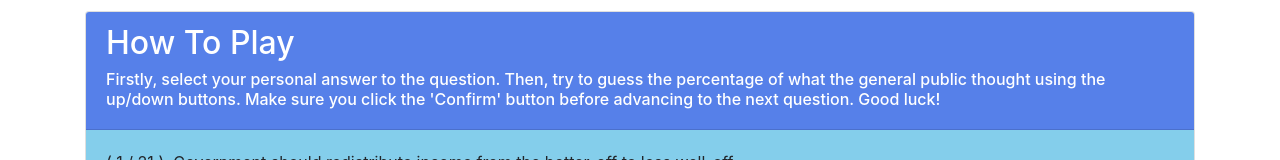
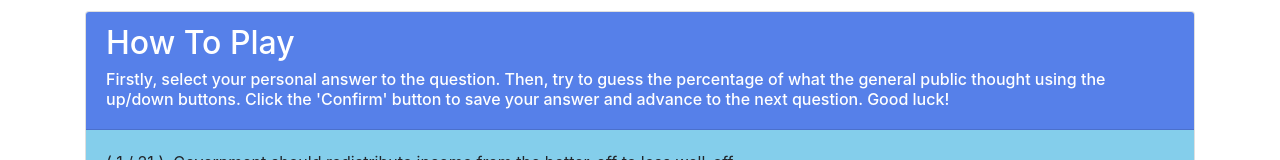
Before and after one commit to regankj/quiz-for-dissertation, a website built with webpack: page demo/quiz.html in a window 1280 px wide. Shown: the part 149-309 px from the top of the page. Built offline with nearby package versions, Linux system fonts and the light colour scheme; some packages are replaced by stand-ins of ours; files whose address does not match are found by name.

Commit message:
headings

```diff
--- a/demo/quiz.html
+++ b/demo/quiz.html
@@ -18,8 +18,8 @@
         <div id="top" class="card-header">
           <h2>How To Play</h2>
           <h6>Firstly, select your personal answer to the question. Then, try to guess the percentage of
-          what the general public thought using the up/down buttons. Make sure you click the 'Confirm'
-         button before advancing to the next question. Good luck!</h6>
+          what the general public thought using the up/down buttons. Click the 'Confirm' button to save
+          your answer and advance to the next question. Good luck!</h6>
         </div>
         <div class="card-body">
           <form id="questions" class="justify-content-center">
```
Also changed, not shown: demo/feedback.html (+2 -2 lines).
